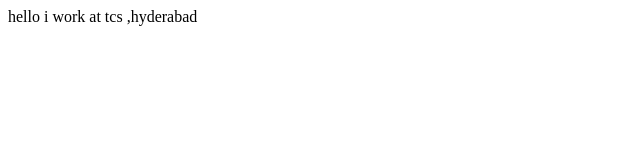
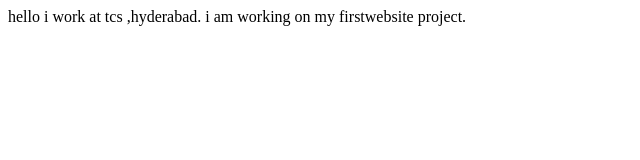
Before and after one commit to vishalbanderwale/demosite, a plain HTML site: page index.html in a window 1280 px wide. Shown: the whole page, without its empty margins (0-640 px from the left). Drawn offline with Linux system fonts and the light colour scheme.

Commit message:
added my project details

```diff
--- a/index.html
+++ b/index.html
@@ -7,6 +7,7 @@
     <title>firstdemosite</title>
 </head>
 <body>
-    hello i work at tcs ,hyderabad
+    hello i work at tcs ,hyderabad.
+    i am working on my firstwebsite project.
 </body>
 </html>
```
